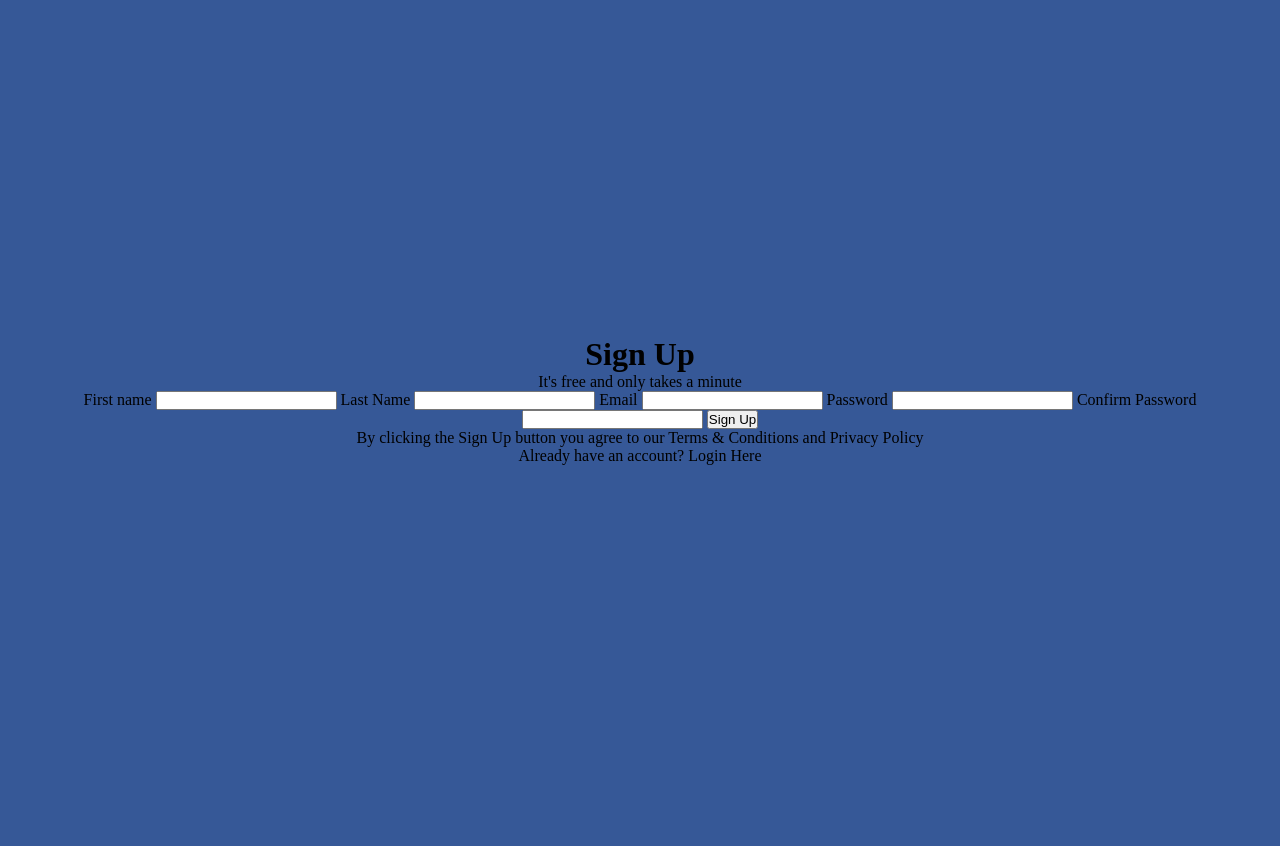
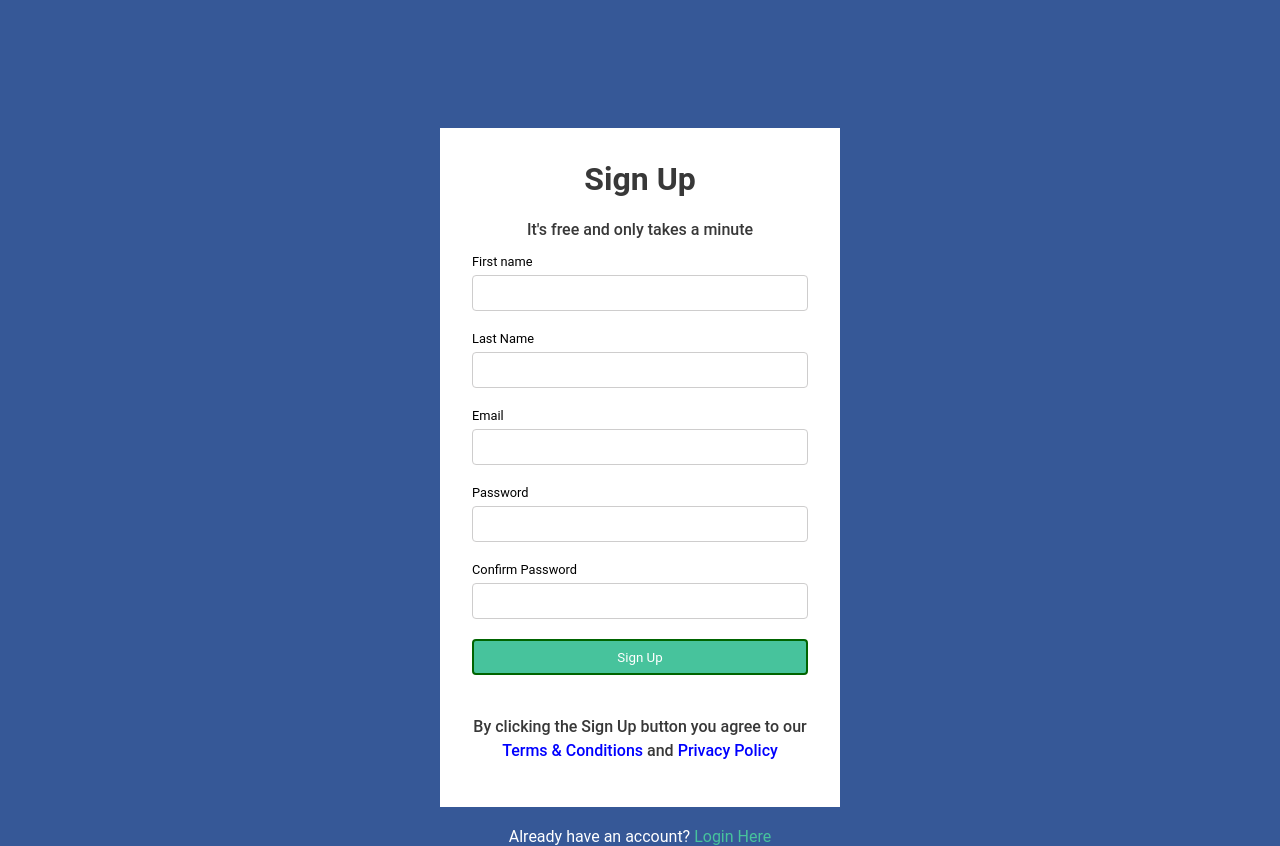
Before and after one commit to altayhaser/challanges, a plain HTML site: page index.html in a window 1280 px wide. Before the commit the page ends 800 px from the top, so only its background shows below. Drawn offline with Linux system fonts and the light colour scheme.

Commit message:
css1update

```diff
--- a/style.css
+++ b/style.css
@@ -2,41 +2,124 @@
     margin: 0;
     padding: 0;
     box-sizing: border-box;
+    font-family: Roboto;
 }
 
 
 body{
 
-background: rgb(54, 88, 151);
-
-display: flex;
-height:100vh;
-justify-content: center;
-align-items: center;
+background-color: rgb(54, 88, 151);
 
 
+}
 
-.container{
+.container {
 
+    background-color: white;
+    display: flex;
+    flex-direction: column;
+
+    justify-content: center;
+    align-items: center;
+    width: 400px;
+    padding: 32px;
+    margin: 128px auto 0 auto;
+
+}
+
+form {
+    width: 100%;
+    height: 100%;
+}
+
+form h1 {
+    font-size: 2rem;
+    font-weight: 600;
+    margin-bottom: 12px;
     text-align: center;
+    color: rgba(18, 18, 18, 0.84);
+}
+
+form p {
+    font-size: 1rem;
+    color: rgba(18, 18, 18, 0.84);
+    font-weight: 500;
+    margin-bottom: 12px;
+    text-align: center;
+    line-height: 1.5;
+}
+
+form label{
+    display: block;
+    font-size: 0.8rem;
+    color: black;
+    margin-bottom: 6px;
+
+}
+
+form input {
+    width: 100%;
+    height: 36px;
+    border: 1px solid rgb(206, 205, 205);
+    border-radius: 4px;
+    padding: 0 10px;
+    margin-bottom: 20px;
+    outline: none;
+}
+
+form a {
+    text-decoration: none;
+    color: blue;
+}
+
+form input[type="submit"] {
+    background-color: #47c39c;
+    color: white;
+    border-radius: 4px;
+    cursor: pointer;
+    border: 2px solid darkgreen;
 
 }
 
 
+p {
+    text-align: center;
+    color: white;
+    margin-top: 20px;
+    font-size: 1rem;
 }
 
-h1 {
-    text-align: center;
+a {
+    text-decoration: none;
+    color: #47c39c;
+
 }
 
-p {
 
-    text-align: center;
-  }
 
-input {
 
-}
+
+
+
+
+
+
+
+
+
+
+
+
+
+
+
+
+
+
+
+
+
+
 
 
 
```
Also changed, not shown: index3.html (+0 -1 lines).
